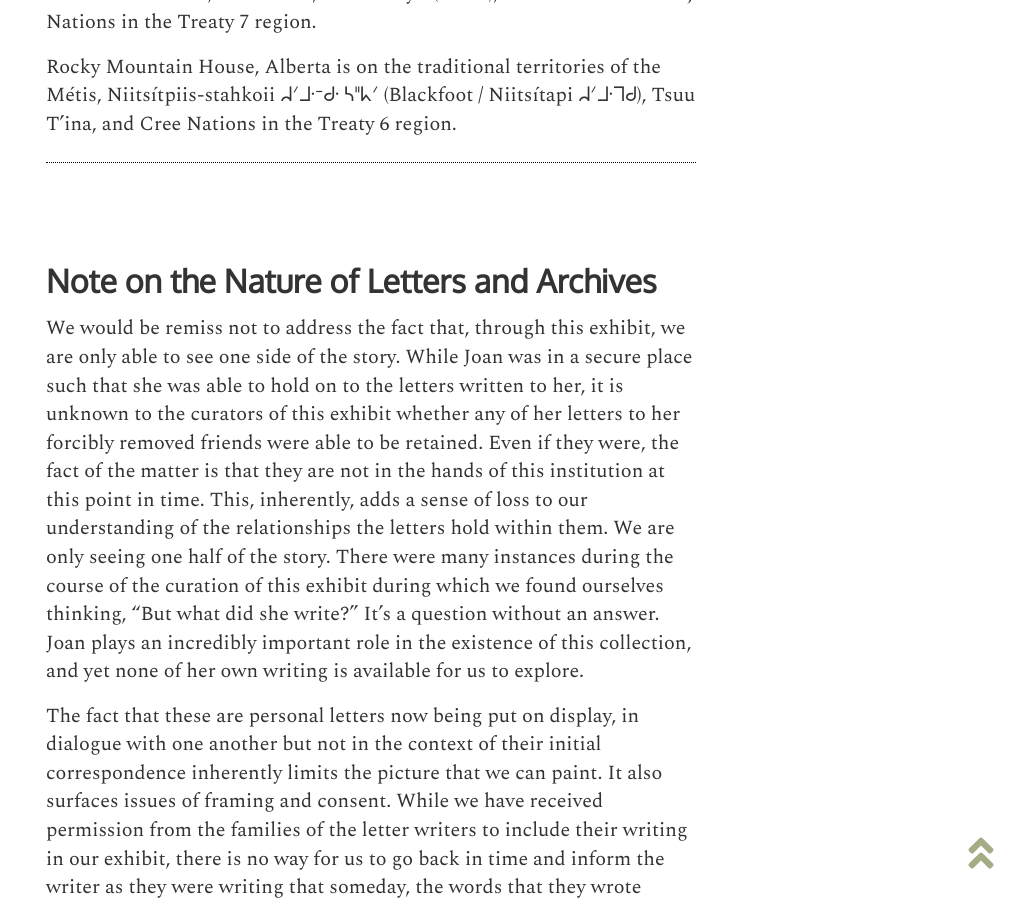
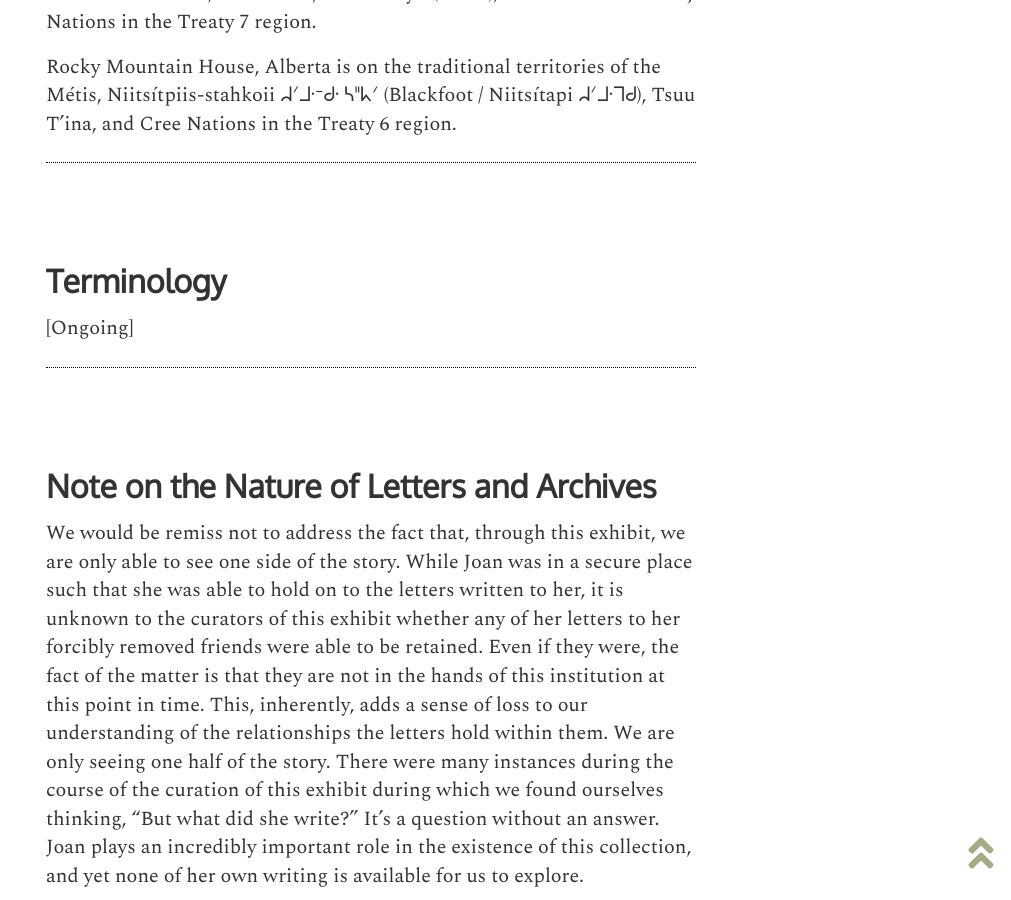
Before and after one commit to ubc-library-rbsc/gillis-2021, a Jekyll site: the page built from pages/about.md, in a window 1280 px wide and 900 px high, scrolled down 1512 px. Shown: the whole window, without its empty margins (269-1280 px from the left). Built offline with Jekyll 4.4.1, drawn with Linux system fonts in a browser that asks for light colours.

Commit message:
Update about.md

```diff
--- a/pages/about.md
+++ b/pages/about.md
@@ -13,7 +13,7 @@
     <li class="breadcrumb-item active" aria-current="page">About the Exhibit</li>
   </ol>
 </nav>
-{% include feature/nav-menu.html sections="About the Collection; Note on the Nature of Letters and Archives ; Notes on Positionality;Acknowledgements;Technical Credits" %}
+{% include feature/nav-menu.html sections="About the Collection;Terminology;Note on the Nature of Letters and Archives;About the Curators and Notes on Positionality;Acknowledgements;Technical Credits" %}
 
 ## About the Collection
 
@@ -32,6 +32,10 @@
 Magrath, Rainier, and Raymond, Alberta are on the traditional territories of the Niitsítpiis-stahkoii ᖹᐟᒧᐧᐨᑯᐧ ᓴᐦᖾᐟ (Blackfoot / Niitsítapi ᖹᐟᒧᐧᒣᑯ), Ktunaxa ɁamakɁis, Tsuu T'ina, Michif Piyii (Métis), and Očhéthi Šakówiŋ Nations in the Treaty 7 region.
 
 Rocky Mountain House, Alberta is on the traditional territories of the Métis, Niitsítpiis-stahkoii ᖹᐟᒧᐧᐨᑯᐧ ᓴᐦᖾᐟ (Blackfoot / Niitsítapi ᖹᐟᒧᐧᒣᑯ), Tsuu T'ina, and Cree Nations in the Treaty 6 region.
+
+## Terminology
+
+[Ongoing]
 
 ## Note on the Nature of Letters and Archives
 
```
